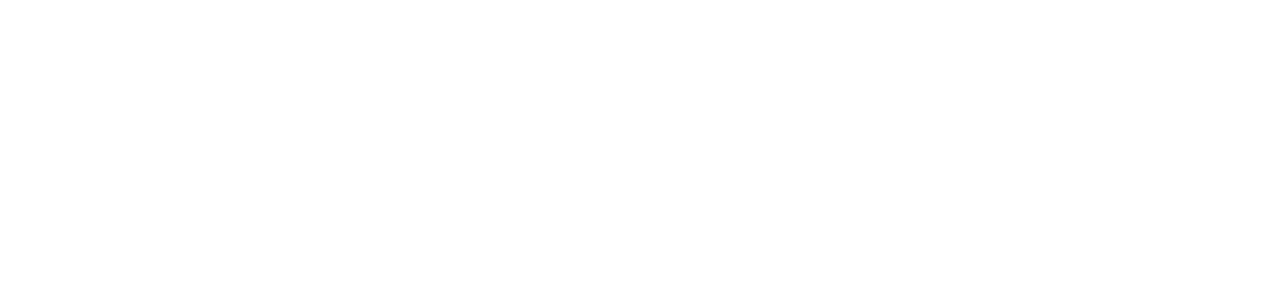
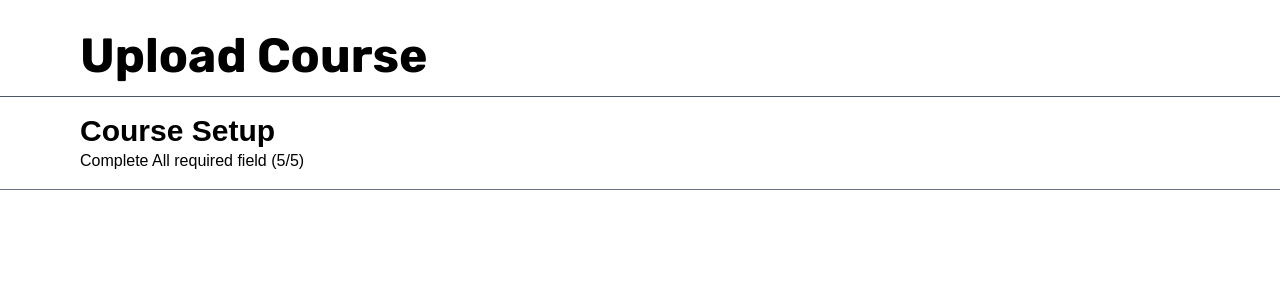
Before and after one commit to HimanshuGolyan01/CourseSellingWebsite, a React (Vite) app in the folder Frontend/: page /Uploadcourse in a window 1280 px wide. Before the commit this address had no page. Shown: the top 300 px of the page. Built offline with nearby package versions, Linux system fonts and the light colour scheme.

Commit message:
Upload course section

```diff
--- a/Frontend/src/App.jsx
+++ b/Frontend/src/App.jsx
@@ -6,6 +6,7 @@
 import Signinuser from "./Pages/Signinuser";
 import AdminHome from "./Pages/AdminHome";
 import UserHome from "./Pages/UserHome";
+import Uploadcourse from "./Pages/Uploadcourse";
 import { BrowserRouter as Router, Route, Routes } from 'react-router-dom';
 
 function App() {
@@ -19,6 +20,7 @@
         <Route path='/signinuser' element={<Signinuser/>} />
         <Route path='/AdminHome' element={<AdminHome/>} />
         <Route path='/UserHome' element={<UserHome/>} />
+        <Route path='/Uploadcourse' element={<Uploadcourse/>} />
       </Routes>
     </Router>
   );
--- /dev/null
+++ b/Frontend/src/Pages/Uploadcourse.jsx
@@ -0,0 +1,17 @@
+import React from 'react'
+
+const Uploadcourse = () => {
+  return (
+    <div>
+      <div>
+        <h1 className='font-rubik text-5xl font-bold ml-[5rem] mt-[2rem]'>Upload Course</h1>
+        <hr className="my-4 border-gray-600" />
+        <h2 className='text-3xl font-BebasNeue font-semibold ml-[5rem] '>Course Setup</h2>
+        <h1 className='font-BebasNeue ml-[5rem]'>Complete All required field (5/5)</h1>
+        <hr className="my-4 border-gray-500" />
+      </div>
+    </div>
+  )
+}
+
+export default Uploadcourse
```
